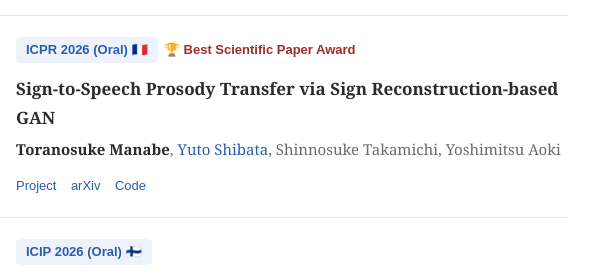
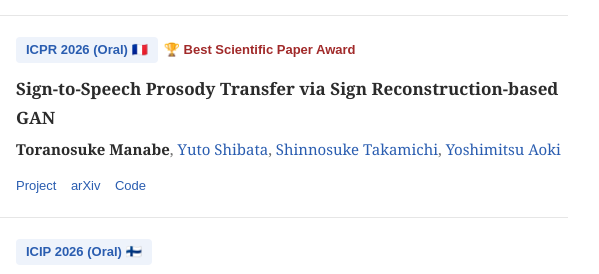
Before and after one commit to T0RA1107/ToranosukeManabe, a plain HTML site: page index.html in a window 1280 px wide. Shown: the part 727-1001 px from the top of the page, 458-1057 px from the left. Drawn offline with Linux system fonts and the light colour scheme.

Commit message:
Link co-author pages in ICPR entry
Co-Authored-By: Claude Opus 5.5 (1M context) <noreply@anthropic.com>

```diff
--- a/index.html
+++ b/index.html
@@ -225,7 +225,7 @@
         <span class="venue">ICPR 2026 (Oral) 🇫🇷</span><span class="award">🏆 Best Scientific Paper Award</span>
         <div class="pub-title"><a href="https://t0ra1107.github.io/Sign2SpeechProsody/">Sign-to-Speech Prosody Transfer via Sign Reconstruction-based GAN</a></div>
         <div class="authors">
-          <span class="me">Toranosuke Manabe</span>, <a href="https://yutoshibata07.github.io/YutoShibata/">Yuto Shibata</a>, Shinnosuke Takamichi, Yoshimitsu Aoki
+          <span class="me">Toranosuke Manabe</span>, <a href="https://yutoshibata07.github.io/YutoShibata/">Yuto Shibata</a>, <a href="https://sites.google.com/site/shinnosuketakamichi/">Shinnosuke Takamichi</a>, <a href="https://aoki-medialab.jp/">Yoshimitsu Aoki</a>
         </div>
         <div class="pub-links">
           <a href="https://t0ra1107.github.io/Sign2SpeechProsody/">Project</a>
```
